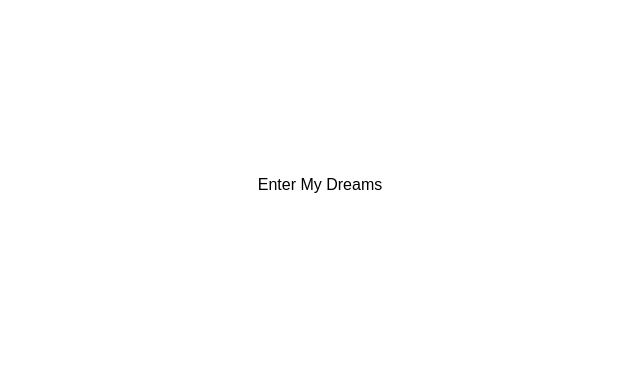
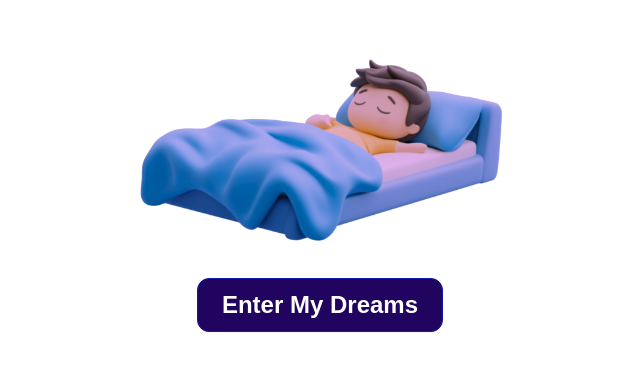
Before and after one commit to PiyushJ1/DevSoc-Personal-Website, a Next.js app: page / in a window 1280 px wide. Shown: the part 215-586 px from the top of the page, without its empty margins (320-960 px from the left). Built offline with nearby package versions, Linux system fonts and the light colour scheme.

Commit message:
add styling to splash page

```diff
--- a/src/app/Landing.module.css
+++ b/src/app/Landing.module.css
@@ -1,6 +1,30 @@
-.div {
+.container {
   position: absolute;
   top: 50%;
   left: 50%;
   transform: translate(-50%, -50%);
+  display: flex;
+  flex-direction: column; /* stack items vertically */
+  align-items: center;    /* center horizontally */
+  justify-content: center;
+  text-align: center;
+  gap: 1rem;              /* space between image and text */
 }
+
+.div {
+  font-size: 1.5rem;
+  font-weight: 700;
+  color: rgb(255, 255, 255);
+  text-decoration: none;
+  padding: 0.5rem 1.5rem;
+  border: 1px solid rgb(18, 23, 166);
+  background-color: rgb(33, 4, 96);
+  border-radius: 12px;
+  transition: all 0.2s;
+}
+
+.div:hover {
+  background-color: white;
+  color: #100540;
+  cursor: pointer;
+}
--- a/src/app/page.tsx
+++ b/src/app/page.tsx
@@ -2,14 +2,22 @@
 
 import styles from "./Landing.module.css"
 import Link from "next/link";
+import Image from "next/image";
 
 export default function LandingPage() {
   return (
     <>
-      {/* <Link href="/home" className={styles.div}>Enter My Dreams</Link> */}
-      <Link href="/home" style={{ position: "absolute", top: "50%", left: "50%", transform: "translate(-50%, -50%)",}}>
+    <div className={styles.container}>
+      <Image className={styles.sleepImg}
+        src="/sleep.png"
+        alt="sleeping cartoon"
+        width={400}
+        height={300}
+      />
+      <Link href="/home" className={styles.div}>
         Enter My Dreams
       </Link>
+    </div>
     </>
   );
 }
```
